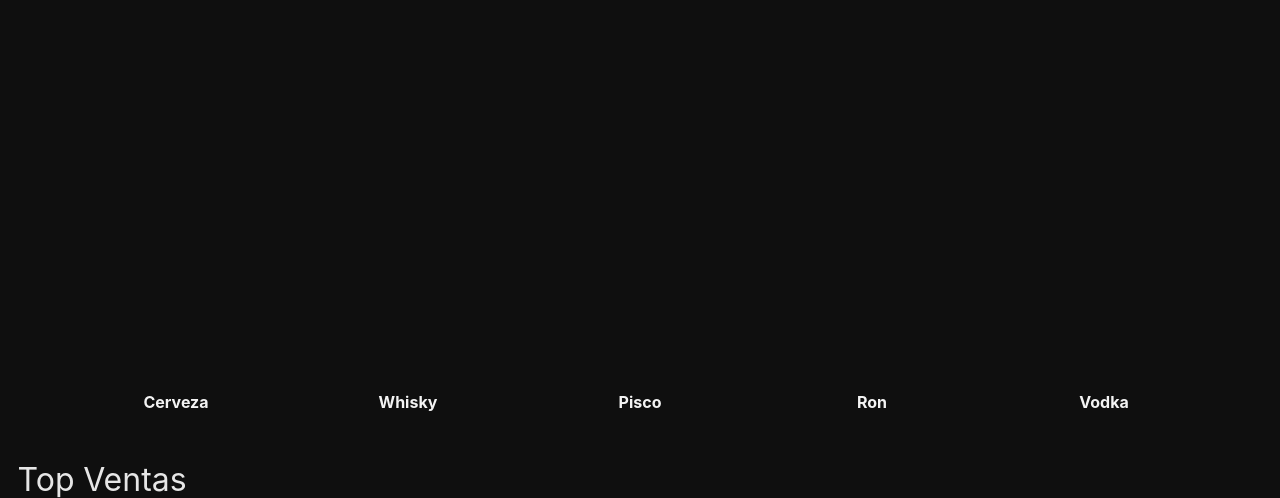
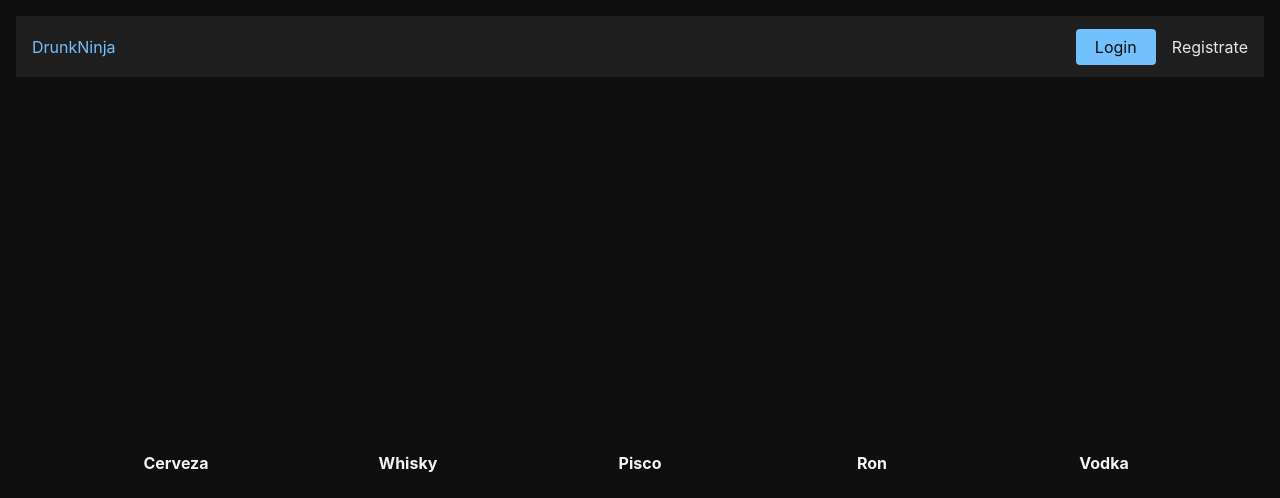
Before and after one commit to MaximilianoMO95/DrunkNinja, a Django app: page / in a window 1280 px wide. Shown: the top 498 px of the page. Run offline with Django 4.2, Linux system fonts and the light colour scheme.

Commit message:
add navbar

```diff
--- a/static/css/styles.css
+++ b/static/css/styles.css
@@ -330,14 +330,61 @@ nav.cards > ul > li {
   filter: opacity(1);
 }
 
-.avatar {
-        border-radius: 1rem;
-        object-fit: cover;
-
-        width: 65px;
-        height: 65px;
-}
-
 .w-200 {
   width: 200px;
 }
+
+/************ NavBar ************/
+.navbar {
+  background: var(--bg-2);
+  display: flex;
+  justify-content: space-between;
+  align-items: center;
+
+  padding: 0.5rem 1rem;
+}
+
+.navbar a {
+  text-decoration: none;
+}
+
+.nav-link {
+  text-decoration: none;
+  color: var(--fg-1);
+  font-weight: normal;
+}
+
+.navbar a:hover {
+  color: var(--link-hover);
+}
+
+.navbar-btn {
+  background: var(--link);
+  color: var(--bg-1);
+  border: 0;
+  border-radius: var(--border-radius);
+  padding: 0.5rem 1.2rem;
+}
+
+.navbar .navbar-btn:hover {
+  background: var(--link-hover);
+  color: var(--bg-1);
+}
+
+.navbar-logo {
+  display: flex;
+  align-items: center;
+
+  height: 45px;
+  width: 45px;
+}
+
+ul.navbar-nav {
+  list-style: none;
+}
+
+.navbar-nav {
+  display: flex;
+  flex-direction: row;
+  gap: 1rem;
+}
--- /dev/null
+++ b/templates/navbar.html
@@ -0,0 +1,14 @@
+<nav class="navbar">
+        <div class="navbar-logo">
+                <a href="/">DrunkNinja</a>
+        </div>
+        <ul class="navbar-nav ml-auto">
+                {% if user.is_authenticated %}
+                <li class="nav-item"><a class="nav-link" href="/account/profile">Profile</a></li>
+                <li class="nav-item"><a class="navbar-btn" href="/account/logout">Log Out</a></li>
+                {% else %}
+                <li class="nav-item"><a class="navbar-btn" href="/account/login">Login</a></li>
+                <li class="nav-item"><a class="nav-link" href="/account/registration">Registrate</a></li>
+                {% endif %}
+        </ul>
+</nav>
--- a/templates/products/index.html
+++ b/templates/products/index.html
@@ -3,6 +3,11 @@
 {% block title %}Drunk Ninja{% endblock %}
 
 {% block content %}
+
+<header>
+{% include "navbar.html" %}
+</header>
+
 <main>
         <nav class="cards">
                 <ul>
```
